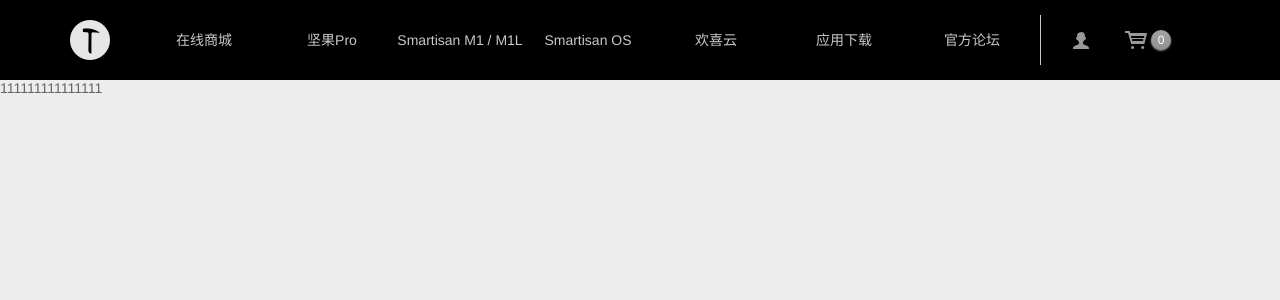
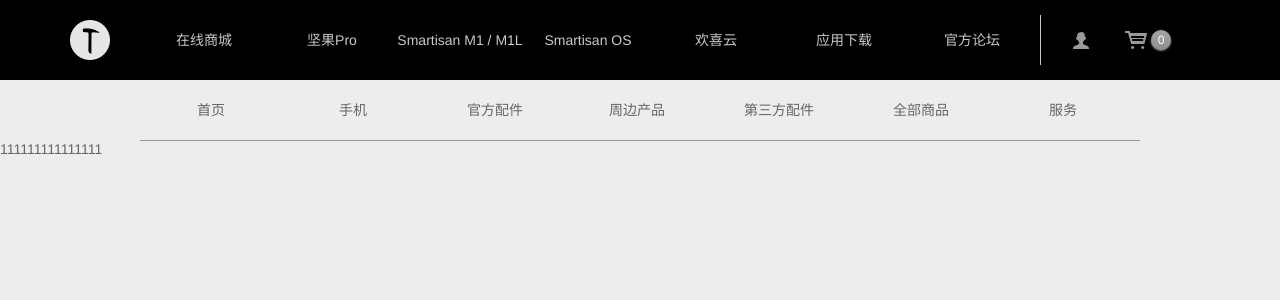
Before and after one commit to a1067610892/VueShoppingMall, a Vue app: page /#/ in a window 1280 px wide. Shown: the top 300 px of the page. Built offline with nearby package versions, Linux system fonts and the light colour scheme.

Commit message:
导航页面布局完成

```diff
--- a/src/App.vue
+++ b/src/App.vue
@@ -1,16 +1,19 @@
 <template>
   <div id="app">
     <header-nav></header-nav>
+    <list-nav></list-nav>
     <router-view/>
   </div>
 </template>
 
 <script>
 import HeaderNav from '../src/common/HeaderNav'
+import ListNav from '../src/common/ListNav'
 export default {
   name: 'App',
   components: {
-    HeaderNav
+    HeaderNav,
+    ListNav
   }
 }
 </script>
--- a/src/common/ListNav.vue
+++ b/src/common/ListNav.vue
@@ -1,5 +1,14 @@
 <template>
   <div class="list-nav">
+    <ul class="list">
+      <li>首页</li>
+      <li>手机</li>
+      <li>官方配件</li>
+      <li>周边产品</li>
+      <li>第三方配件</li>
+      <li>全部商品</li>
+      <li>服务</li>
+    </ul>
   </div>
 </template>
 
@@ -14,5 +23,25 @@
 </script>
 
 <style scoped>
-
+.list-nav {
+  width: 1000px;
+  height: 60px;
+  margin: 0 auto;
+  border-bottom: 1px solid #989898;
+}
+.list-nav .list {
+  width: 100%;
+  height: 100%;
+}
+.list-nav .list>li {
+  float: left;
+  width: 142px;
+  height: 60px;
+  line-height: 60px;
+  text-align: center;
+  cursor: pointer;
+}
+.list-nav .list>li:hover {
+  color: #5079e1;
+}
 </style>
```
